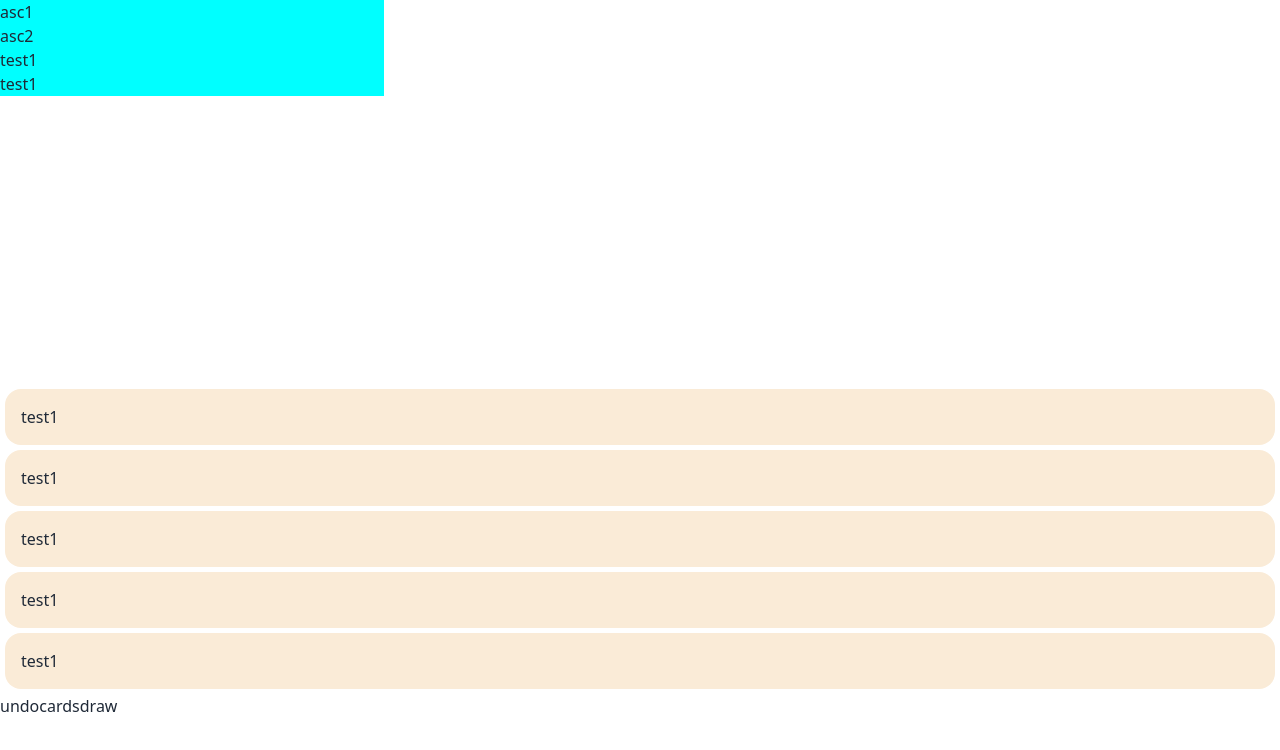
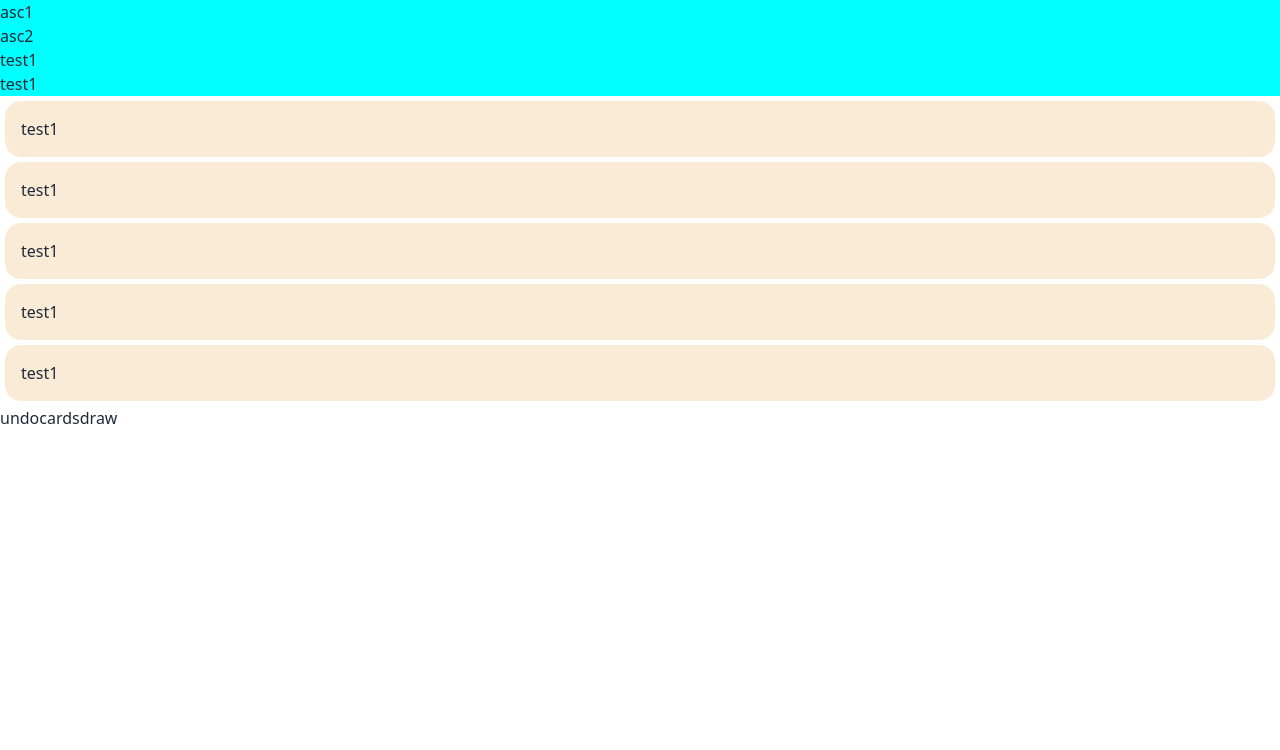
Before and after one commit to Smowling/Order98, a Nuxt app: page /gridtest in a window 1280 px wide. Shown: the top 750 px of the page. Built offline with nearby package versions, Linux system fonts and the light colour scheme.

Commit message:
grid inpr

```diff
--- a/pages/gridtest.vue
+++ b/pages/gridtest.vue
@@ -1,6 +1,6 @@
 <template>
     <div class="flex-col">
-        <div class="grid-cols-2 grid-rows-2 min-w-80 max-w-96 md:h-96 sm:h-svh">
+        <div class="grid-cols-2 grid-rows-2">
             <div class="asc1">asc1</div>
             <div class="asc2">asc2</div>
             <div class="desc1">test1</div>
@@ -59,26 +59,26 @@
 }
 
 .asc1 {
-    grid-column: 1 / 3;
-    grid-row: 1 / 3;
+    grid-column: span 1;
+    grid-row: span 1;
     background-color: aqua;
 }
 
 .asc2 {
-    grid-column: 3 / 5;
-    grid-row: 1 / 3;
+    grid-column: span 1;
+    grid-row: span 1;
     background-color: aqua;
 }
 
 .desc1 {
-    grid-column: 1 / 3;
-    grid-row: 3 / 5;
+    grid-column: span 1;
+    grid-row: span 1;
     background-color: aqua;
 }
 
 .desc2 {
-    grid-column: 3 / 5;
-    grid-row: 3 / 5;
+    grid-column: span 1;
+    grid-row: span 1;
     background-color: aqua;
 }
 </style>
```
